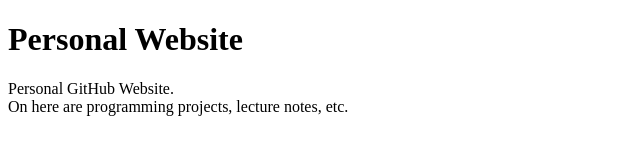
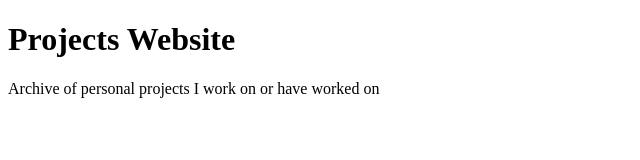
Before and after one commit to c0re-c0de/c0re-c0de.github.io, a plain HTML site: page index.html in a window 1280 px wide. Shown: the whole page, without its empty margins (0-640 px from the left). Drawn offline with Linux system fonts and the light colour scheme.

Commit message:
Revert "Updated header, intro"
This reverts commit 1714c74a398fec286687c44591bde6a4235513bd.

```diff
--- a/index.html
+++ b/index.html
@@ -5,8 +5,7 @@
 		<title>Projects Website</title>
 	</head>
 	<body>
-		<h1>Personal Website</h1>
-		<p>Personal GitHub Website.</br>
-		On here are programming projects, lecture notes, etc.</p>
+		<h1>Projects Website</h1>
+		<p>Archive of personal projects I work on or have worked on</p>
 	</body>
 </html>
```
